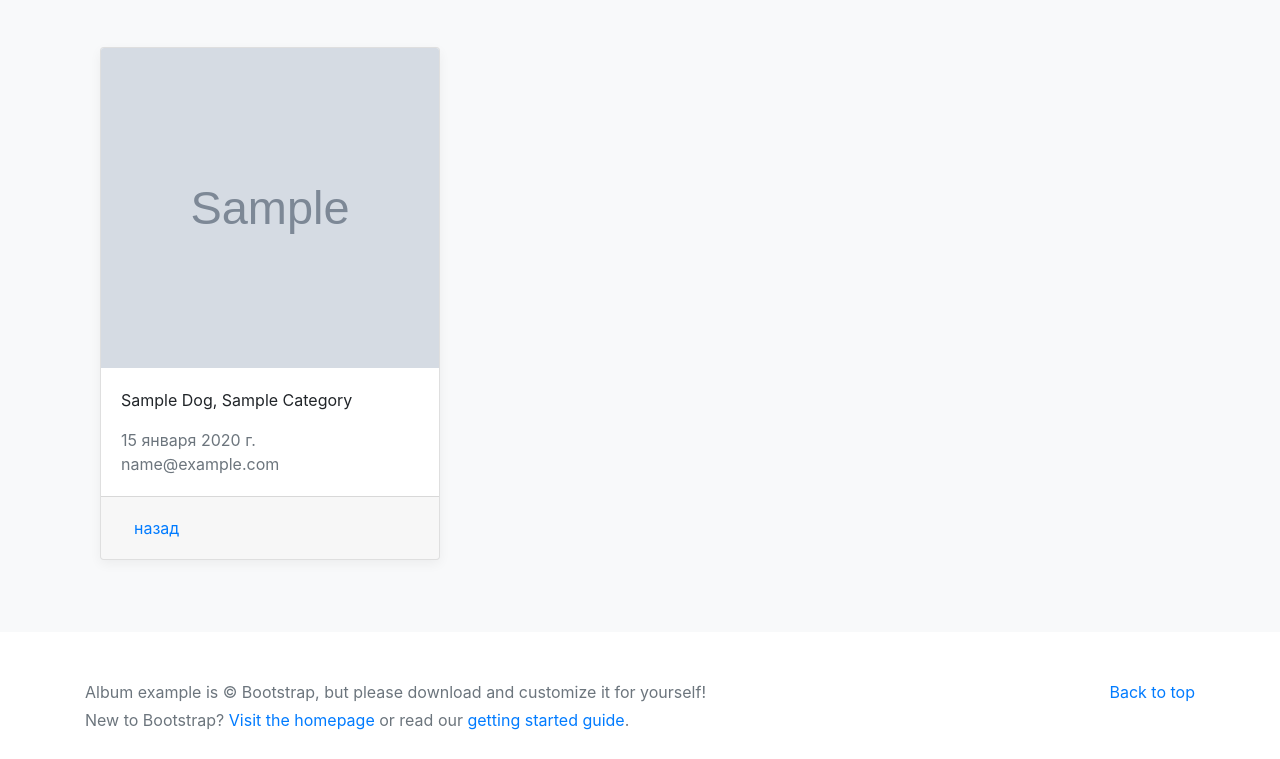
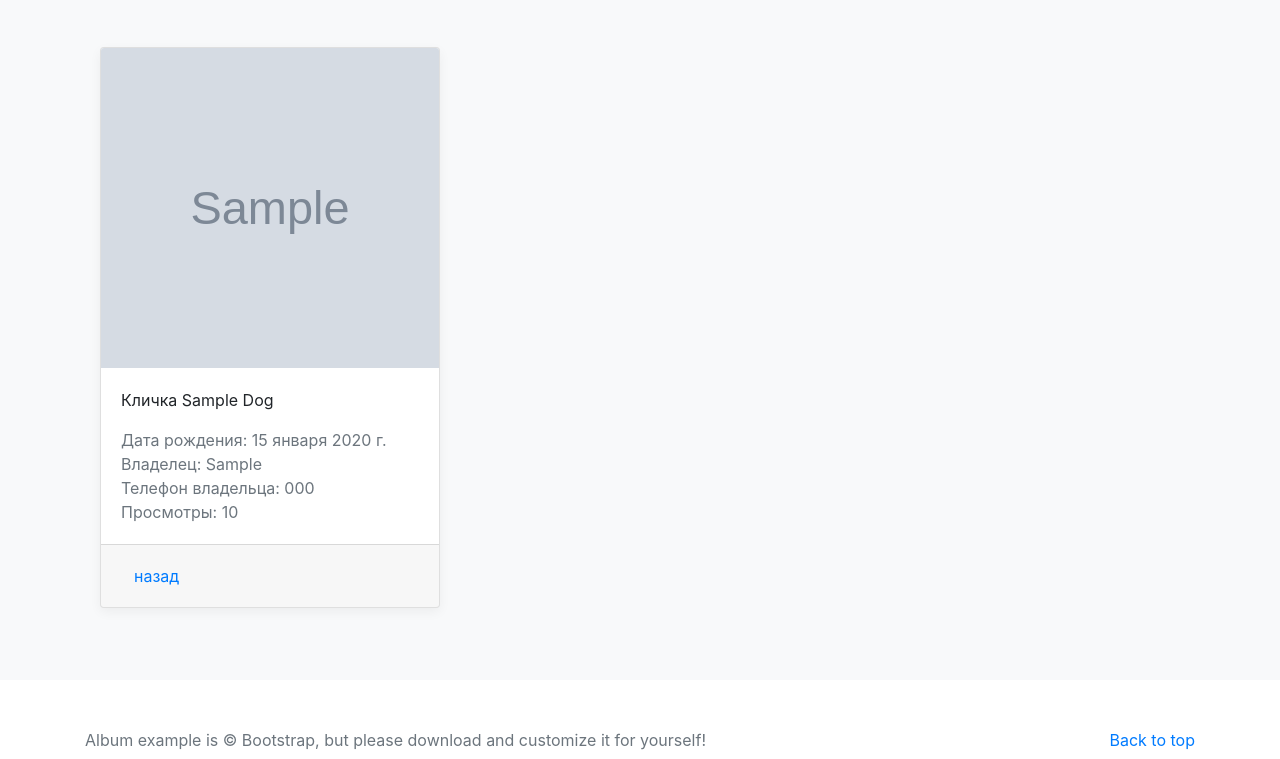
Before and after one commit to e-koshlakov/djangoCBVProject, a Django app: page /dogs/detail/1/ in a window 1280 px wide. Shown: the part 305-1064 px from the top of the page. Before the commit the page ends 1035 px from the top, so only its background shows below. Run offline with Django 5.2, Linux system fonts and the light colour scheme; tables that the repository leaves empty hold one stand-in row (values such as "Sample post"); grey boxes marked "Sample" are stand-in pictures; parts of the project's set-up code (start-up, migrations or seed data) failed here and were passed over; some libraries are stand-ins or nearby versions.

Commit message:
Добавлены просмотры в шаблон

```diff
--- a/dogs/templates/dogs/detail.html
+++ b/dogs/templates/dogs/detail.html
@@ -9,9 +9,14 @@
     <div class="card mb-4 box-shadow">
         <img class="card-img-top" src="{{ object.photo|my_media }}" width="300" height="320" alt="Card image cap">
         <div class="card-body">
-<p class="card-text">{{ object.name|title }}, {{ object.category|title }}</p>
-            <span class="text-muted">{{ object.birth_date|default:"-" }}</span><br>
-            <span class="text-muted">{{ object.owner|default:"Без хозяина" }}</span>
+            <p class="card-text">
+                <td>Кличка</td>
+                {{ object.name|title }}
+            </p>
+            <span class="text-muted"><td>Дата рождения: </td> {{ object.birth_date|default:"-" }}</span><br>
+            <span class="text-muted"><td>Владелец: </td> {{ object.owner.first_name|default:"Без хозяина" }}</span><br>
+            <span class="text-muted"><td>Телефон владельца: </td> {{ object.owner.phone|default:"не указан" }}</span><br>
+            <span class="text-muted"><td>Просмотры: </td> {{ object.views }}</span><br>
         </div>
         <div class="card-footer">
             <a class="btn btn-link" href="{% url 'dogs:list_dogs' %}">назад</a>
```
